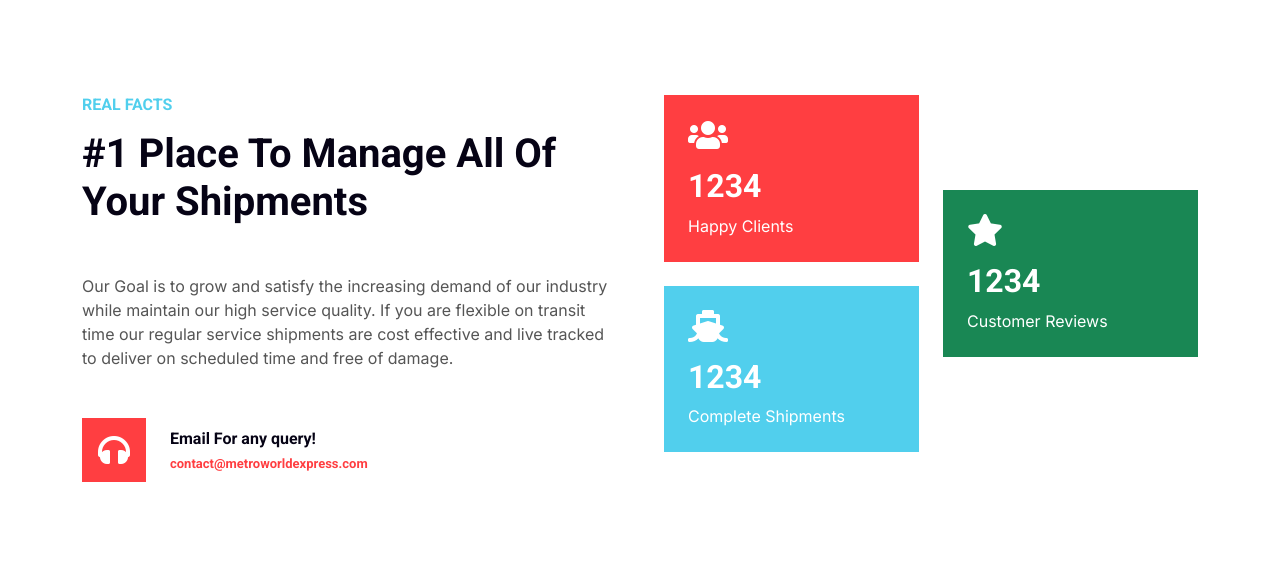
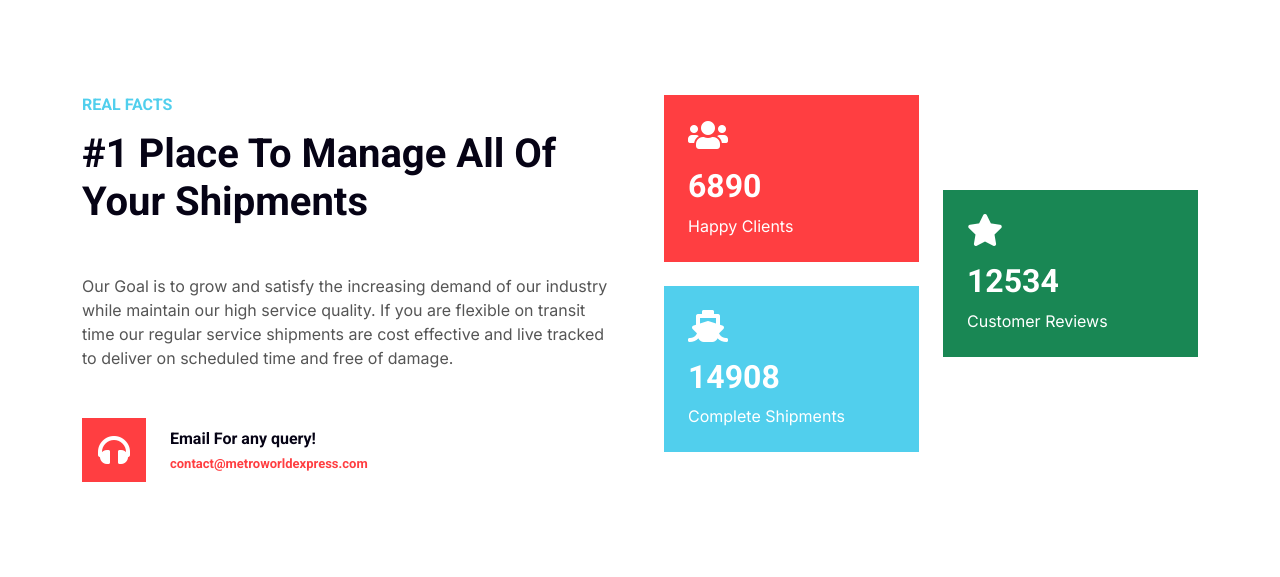
Before and after one commit to nephtdkingzvpn/bluefront_logistics, a Django app: page / in a window 1280 px wide. Shown: the part 1782-2359 px from the top of the page. Run offline with Django 5.2, Linux system fonts and the light colour scheme; some libraries are stand-ins or nearby versions.

Commit message:
made some changes on staffs and counter

```diff
--- a/templates/frontend/index.html
+++ b/templates/frontend/index.html
@@ -96,19 +96,19 @@
                     <div class="col-sm-6">
                         <div class="bg-primary p-4 mb-4 wow fadeIn" data-wow-delay="0.3s">
                             <i class="fa fa-users fa-2x text-white mb-3"></i>
-                            <h2 class="text-white mb-2" data-toggle="counter-up">1234</h2>
+                            <h2 class="text-white mb-2" data-toggle="counter-up">6890</h2>
                             <p class="text-white mb-0">Happy Clients</p>
                         </div>
                         <div class="bg-secondary p-4 wow fadeIn" data-wow-delay="0.5s">
                             <i class="fa fa-ship fa-2x text-white mb-3"></i>
-                            <h2 class="text-white mb-2" data-toggle="counter-up">1234</h2>
+                            <h2 class="text-white mb-2" data-toggle="counter-up">14908</h2>
                             <p class="text-white mb-0">Complete Shipments</p>
                         </div>
                     </div>
                     <div class="col-sm-6">
                         <div class="bg-success p-4 wow fadeIn" data-wow-delay="0.7s">
                             <i class="fa fa-star fa-2x text-white mb-3"></i>
-                            <h2 class="text-white mb-2" data-toggle="counter-up">1234</h2>
+                            <h2 class="text-white mb-2" data-toggle="counter-up">12534</h2>
                             <p class="text-white mb-0">Customer Reviews</p>
                         </div>
                     </div>
@@ -284,7 +284,7 @@
 <!-- Quote End -->
 
 <!-- Team Start -->
-<!-- <div class="container-xxl py-5">
+<div class="container-xxl py-5">
     <div class="container py-5">
         <div class="text-center wow fadeInUp" data-wow-delay="0.1s">
             <h6 class="text-secondary text-uppercase">Our Team</h6>
@@ -294,9 +294,9 @@
             <div class="col-lg-3 col-md-6 wow fadeInUp" data-wow-delay="0.3s">
                 <div class="team-item p-4">
                     <div class="overflow-hidden mb-4">
-                        <img class="img-fluid" src="{% static 'frontend/images/team-1.jpg' %}" alt="">
+                        <img class="img-fluid" src="{% static 'frontend/images/chi-2.jpeg' %}" alt="" style="height: 210px; width: 100%; object-fit: cover;">
                     </div>
-                    <h5 class="mb-0">Jeremy Cox</h5>
+                    <h5 class="mb-0">Yun Chao</h5>
                     <p>Warehouse Manager</p>
                     <div class="btn-slide mt-1">
                         <i class="fa fa-share"></i>
@@ -328,9 +328,9 @@
             <div class="col-lg-3 col-md-6 wow fadeInUp" data-wow-delay="0.7s">
                 <div class="team-item p-4">
                     <div class="overflow-hidden mb-4">
-                        <img class="img-fluid" src="{% static 'frontend/images/team-3.jpg' %}" alt="">
+                        <img class="img-fluid" src="{% static 'frontend/images/chi-4.jpeg' %}" alt="">
                     </div>
-                    <h5 class="mb-0">Brandon Moore</h5>
+                    <h5 class="mb-0">Wang K'ung</h5>
                     <p>Driver</p>
                     <div class="btn-slide mt-1">
                         <i class="fa fa-share"></i>
@@ -345,9 +345,9 @@
             <div class="col-lg-3 col-md-6 wow fadeInUp" data-wow-delay="0.9s">
                 <div class="team-item p-4">
                     <div class="overflow-hidden mb-4">
-                        <img class="img-fluid" src="{% static 'frontend/images/team-4.jpg' %}" alt="">
+                        <img class="img-fluid" src="{% static 'frontend/images/chi-3.jpeg' %}" alt="" style="height: 210px; width: 100%; object-fit: cover;">
                     </div>
-                    <h5 class="mb-0">John Smith</h5>
+                    <h5 class="mb-0">Xin Qian Feng</h5>
                     <p>District Manager</p>
                     <div class="btn-slide mt-1">
                         <i class="fa fa-share"></i>
@@ -361,7 +361,7 @@
             </div>
         </div>
     </div>
-</div> -->
+</div>
 <!-- Team End -->
 
 
```
Also changed, not shown: static/frontend/images/chi-1.jpeg (added), static/frontend/images/chi-2.jpeg (added), static/frontend/images/chi-3.jpeg (added), static/frontend/images/chi-4.jpeg (added), 4 other files.
